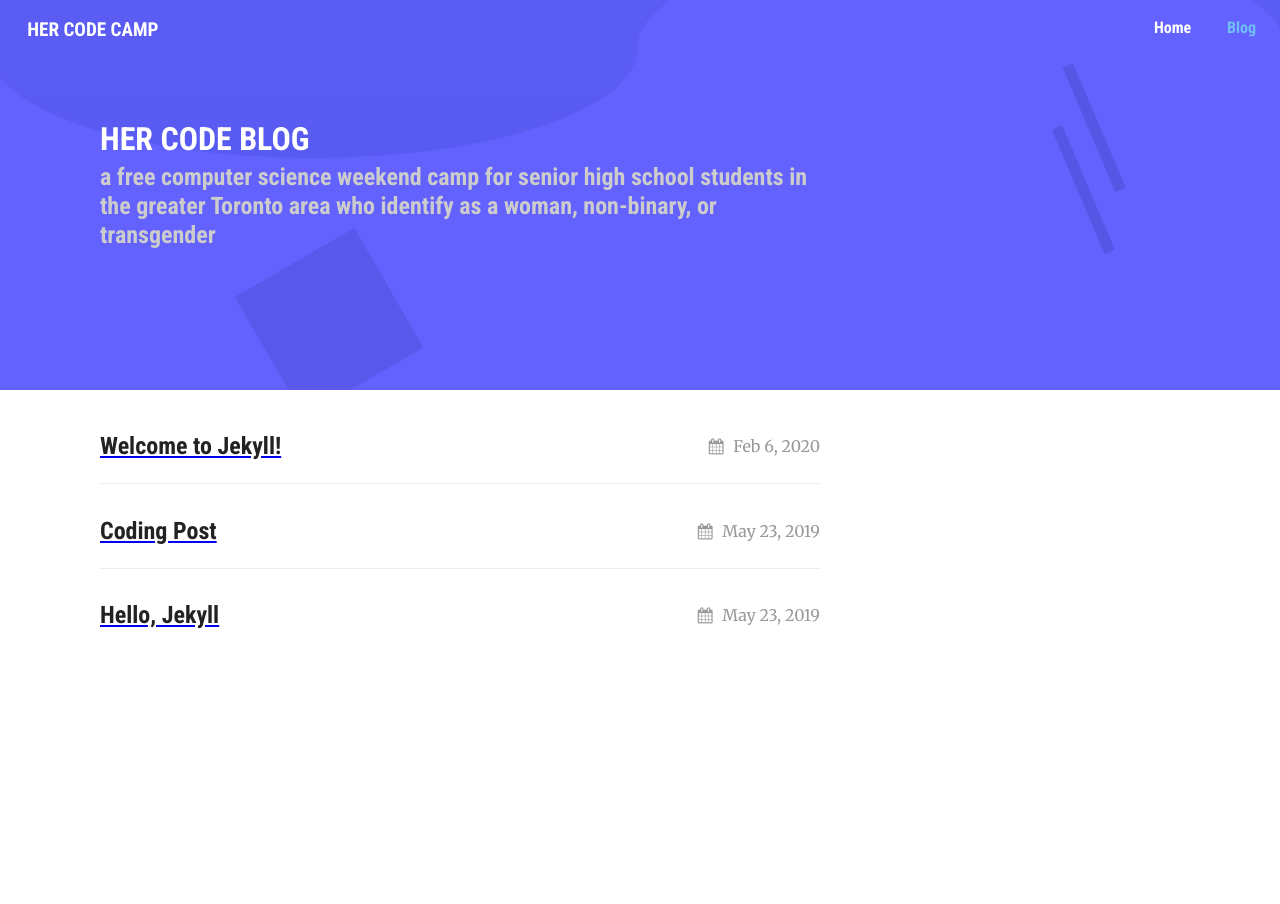
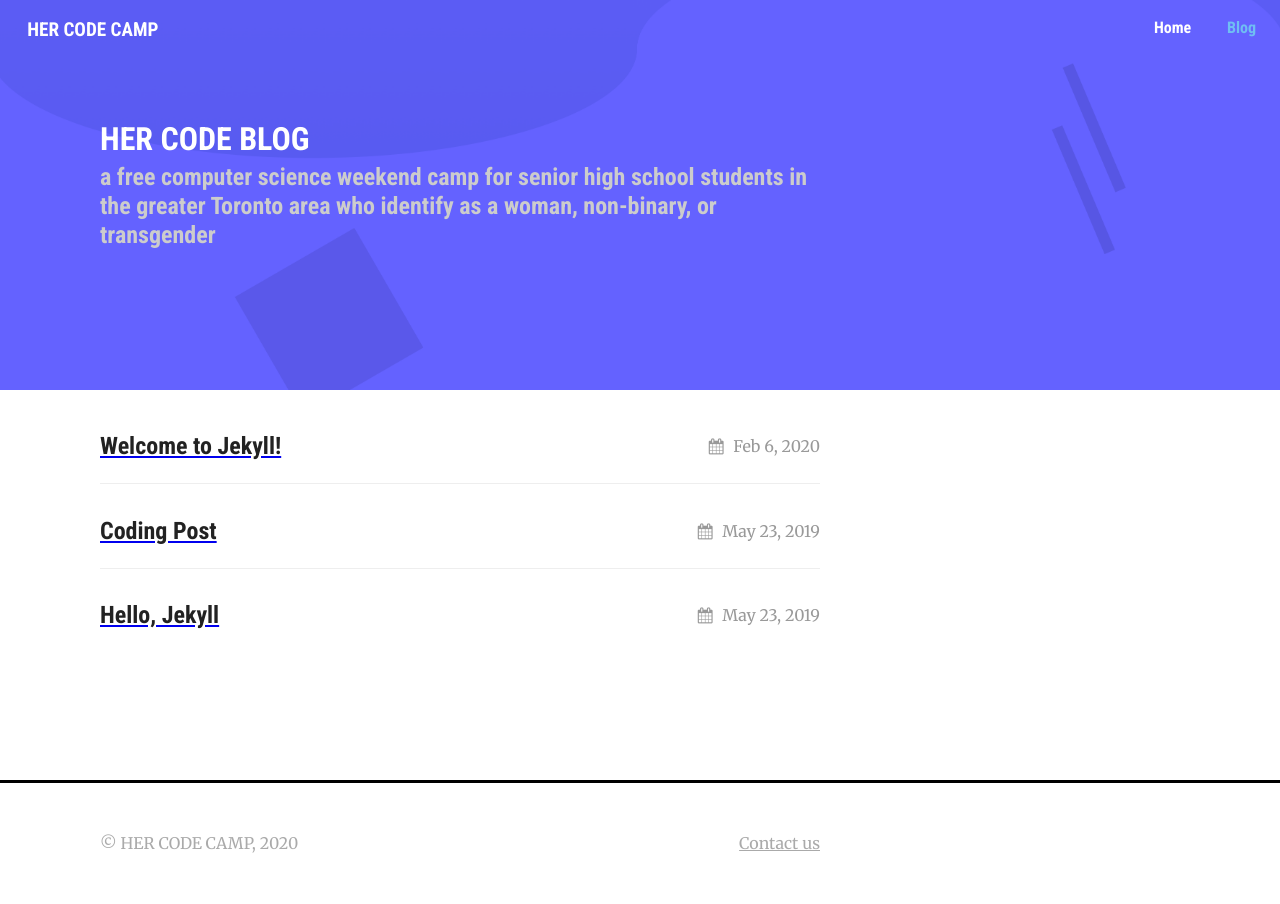
Before and after one commit to osmanshd/hercodecamp.github.io, a Jekyll site: the page built from blog.html, in a window 1280 px wide. Built offline with Jekyll 4.4.1, drawn with Linux system fonts in a browser that asks for light colours; nearby versions of some CDN libraries.

Commit message:
footer style

```diff
--- /dev/null
+++ b/_includes/blog_footer.html
@@ -0,0 +1,12 @@
+<div class="blog-footer">
+  <div class="container">
+    <div class="pure-g">
+      <div class="pure-u-1-2">
+        &copy; HER CODE CAMP, {{ site.time | date: '%Y' }}
+      </div>
+      <div class="pure-u-1-2" style="text-align: right;">
+        <a href="mailto:info@hercodecamp.com">Contact us</a>
+      </div>
+    </div>
+  </div>
+</div>
--- a/_layouts/post.html
+++ b/_layouts/post.html
@@ -38,3 +38,4 @@ layout: base
     {%- endif -%}
   </div>
 </main>
+{%- include blog_footer.html -%}
--- a/_sass/theme.scss
+++ b/_sass/theme.scss
@@ -535,3 +535,13 @@ a.cta {
     color: #ddd;
   }
 }
+
+.blog-footer {
+  color: #aaa;
+  a {
+    color: inherit;
+  }
+  padding: 3em 0;
+  margin-top: 8em;
+  border-top: 3px solid black;
+}
--- a/blog.html
+++ b/blog.html
@@ -37,3 +37,4 @@ layout: base
     {%- endif -%}
   </div>
 </main>
+{%- include blog_footer.html -%}
```
